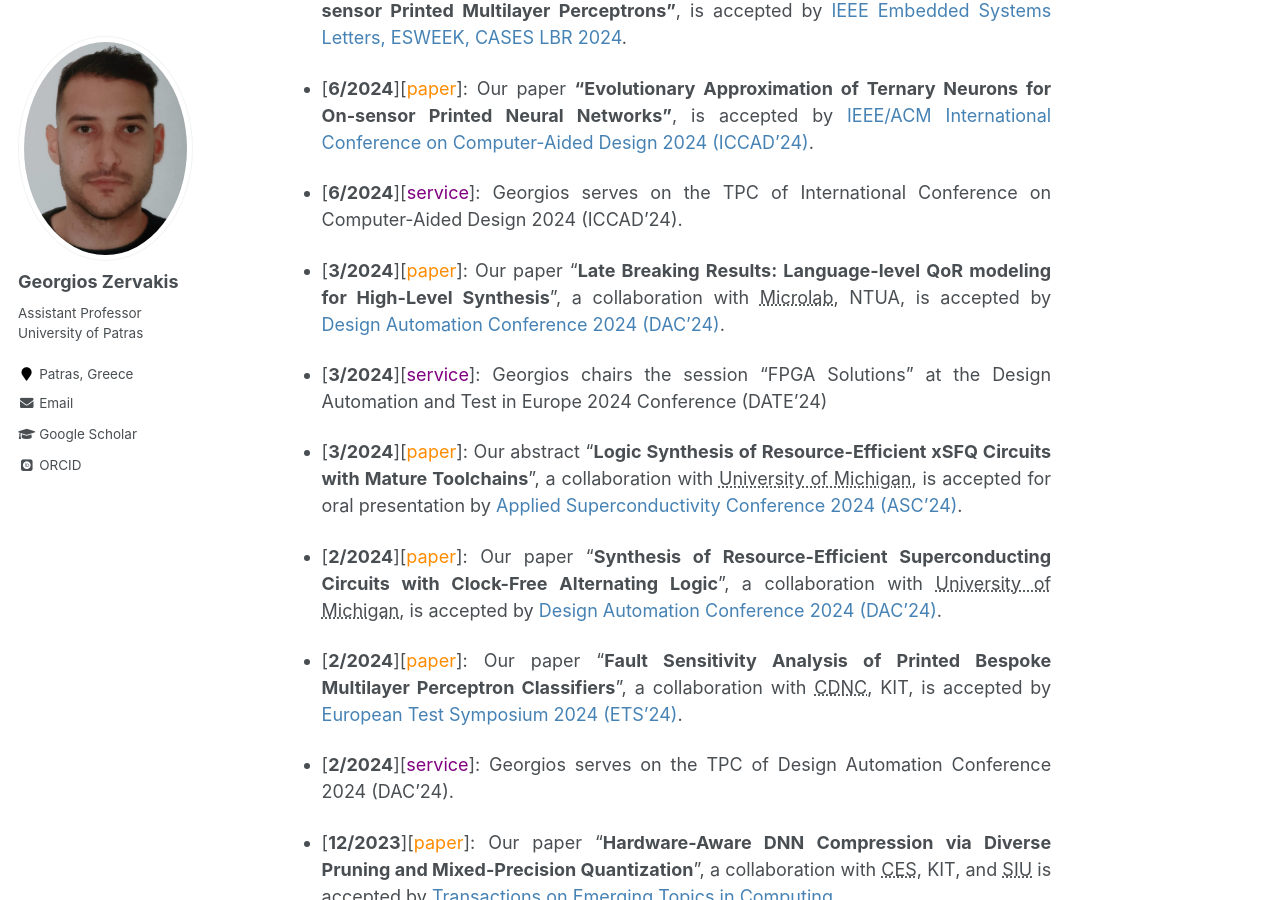
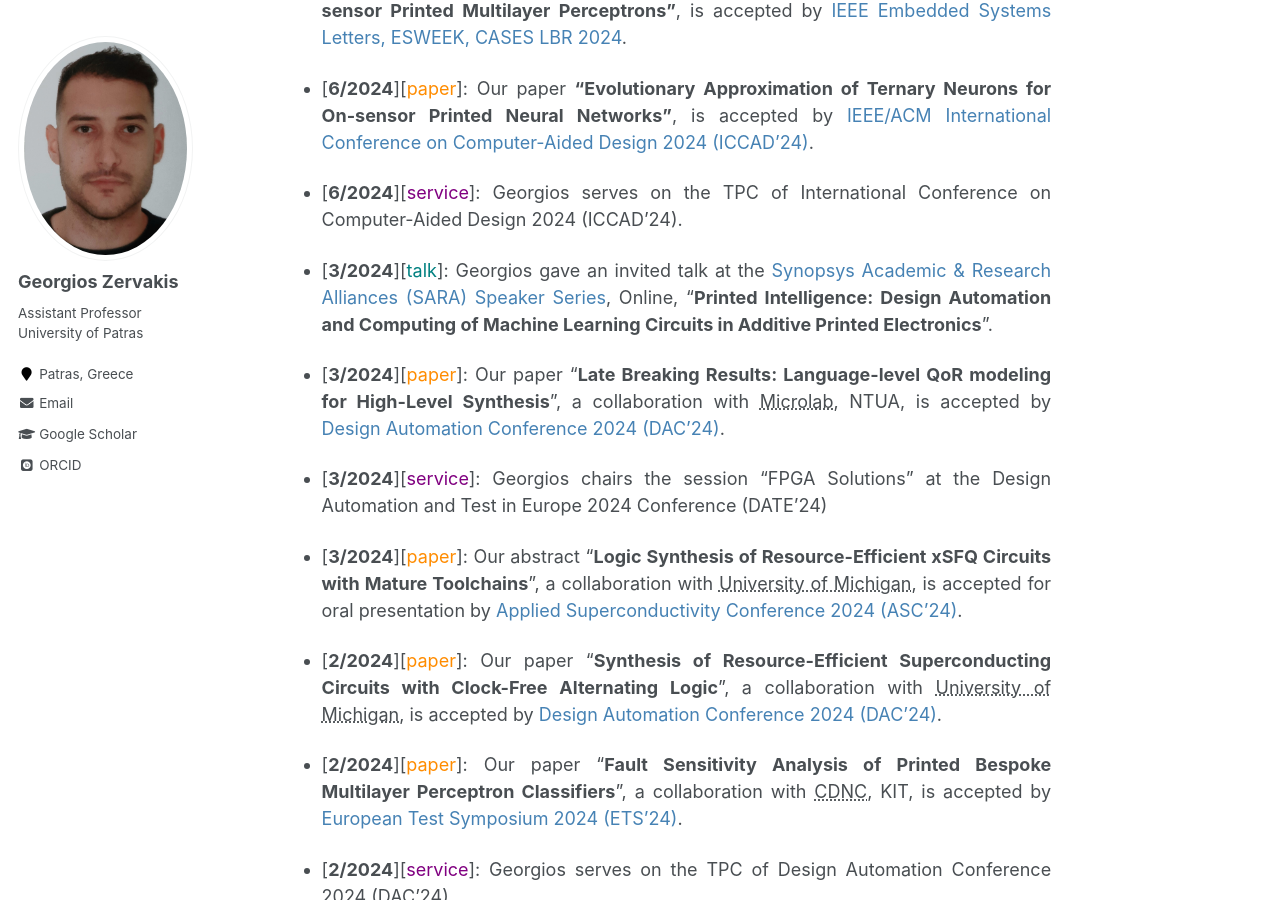
Before and after one commit to giozerv/giozerv.github.io, a Jekyll site: the page built from _pages/about.md, in a window 1280 px wide and 900 px high, scrolled down 994 px. Built offline with Jekyll 4.4.1, drawn with Linux system fonts in a browser that asks for light colours; some web fonts are replaced.

Commit message:
Update about.md

```diff
--- a/_pages/about.md
+++ b/_pages/about.md
@@ -30,6 +30,8 @@ Recent News
 * [**6/2024**][<span style="color:darkorange">paper</span>]: Our paper **"Evolutionary Approximation of Ternary Neurons for On-sensor Printed Neural Networks"**, is accepted by <span style="color:SteelBlue"> IEEE/ACM International Conference on Computer-Aided Design 2024 (ICCAD'24)</span>.
 
 * [**6/2024**][<span style="color:purple">service</span>]: Georgios serves on the TPC of International Conference on Computer-Aided Design 2024 (ICCAD'24).
+
+* [**3/2024**][<span style="color:Teal">talk</span>]: Georgios gave an invited talk at the <span style="color:SteelBlue">Synopsys Academic & Research Alliances (SARA) Speaker Series</span>, Online, "**Printed Intelligence: Design Automation and Computing of Machine Learning Circuits in Additive Printed Electronics**".
 
 * [**3/2024**][<span style="color:darkorange">paper</span>]: Our paper "**Late Breaking Results: Language-level QoR modeling for High-Level Synthesis**", a collaboration with <a href="https://microlab.ntua.gr/" class="underline">Microlab</a>, NTUA, is accepted by <span style="color:SteelBlue">Design Automation Conference 2024 (DAC'24)</span>.
 
```
